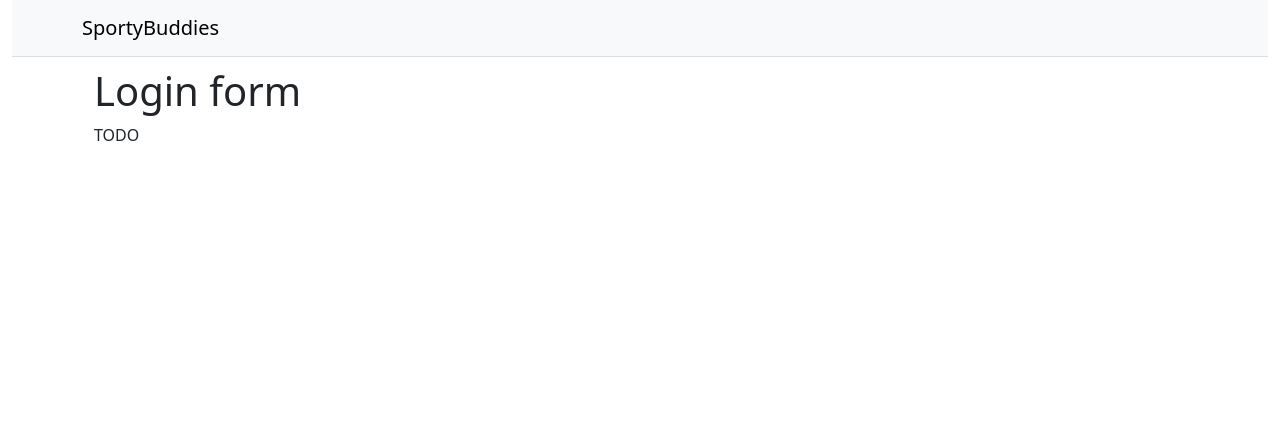
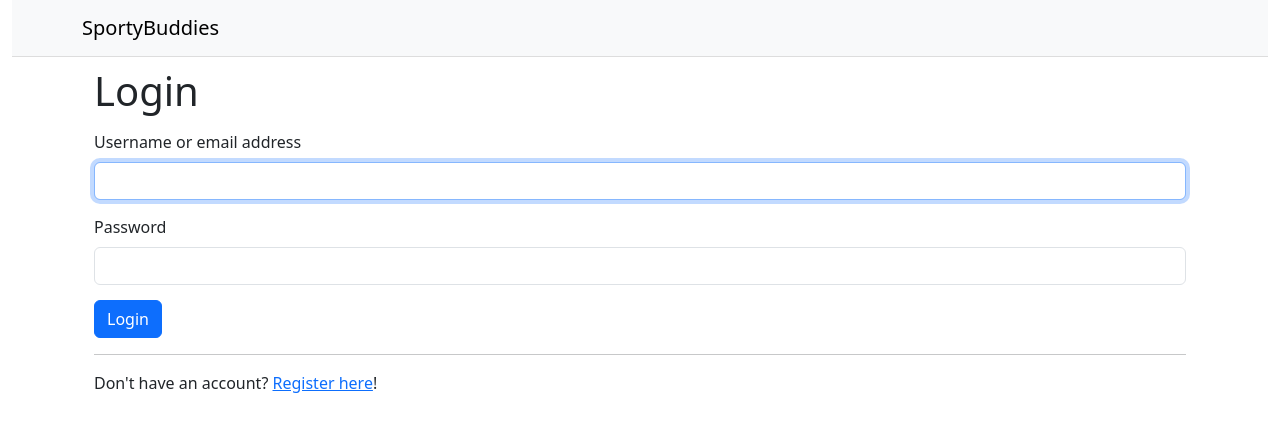
Before and after one commit to tbaran2001/react-sportybuddies, a React (Create React App) app: page /login in a window 1280 px wide. Shown: the top 432 px of the page. Built offline with nearby package versions, Linux system fonts and the light colour scheme; no server answers.

Commit message:
Add registration, add message flashing

```diff
--- a/src/App.js
+++ b/src/App.js
@@ -4,21 +4,26 @@ import { BrowserRouter, Routes, Route, Navigate } from "react-router-dom";
 import AllUsersPage from "./pages/AllUsersPage";
 import UserPage from "./pages/UserPage";
 import LoginPage from "./pages/LoginPage";
+import RegistrationPage from "./pages/RegistrationPage";
 import ApiProvider from "./contexts/ApiProvider";
+import FlashProvider from "./contexts/FlashProvider";
 
 export default function App() {
   return (
     <Container fluid className="App">
       <BrowserRouter>
+        <FlashProvider>
           <ApiProvider>
             <Header />
             <Routes>
               <Route path="/" element={<AllUsersPage />} />
               <Route path="/user/:id" element={<UserPage />} />
               <Route path="/login" element={<LoginPage />} />
+              <Route path="/register" element={<RegistrationPage />} />
               <Route path="*" element={<Navigate to="/" />} />
             </Routes>
           </ApiProvider>
+        </FlashProvider>
       </BrowserRouter>
     </Container>
   );
--- a/src/SportybuddiesApiClient.js
+++ b/src/SportybuddiesApiClient.js
@@ -38,10 +38,15 @@ export default class SportybuddiesApiClient {
     response.headers.forEach((value, key) => {
       headers[key] = value;
     });
+    let responseBody = null;
+    if (response.status !== 204) {
+      const text = await response.text();
+      responseBody = text ? JSON.parse(text) : null;
+    }
     return {
       ok: response.ok,
       status: response.status,
-      body: response.status !== 204 ? await response.json() : null,
+      body: responseBody,
       headers: headers,
     };
   }
--- a/src/components/Body.js
+++ b/src/components/Body.js
@@ -1,6 +1,7 @@
-import Container from 'react-bootstrap/Container';
-import Stack from 'react-bootstrap/Stack';
-import Sidebar from './Sidebar';
+import Container from "react-bootstrap/Container";
+import Stack from "react-bootstrap/Stack";
+import Sidebar from "./Sidebar";
+import FlashMessage from "./FlashMessage";
 
 export default function Body({ sidebar, children }) {
   return (
@@ -8,6 +9,7 @@ export default function Body({ sidebar, children }) {
       <Stack direction="horizontal" className="Body">
         {sidebar && <Sidebar />}
         <Container className="Content">
+          <FlashMessage />
           {children}
         </Container>
       </Stack>
--- /dev/null
+++ b/src/components/FlashMessage.js
@@ -0,0 +1,19 @@
+import { useContext } from 'react';
+import Alert from 'react-bootstrap/Alert';
+import Collapse from 'react-bootstrap/Collapse';
+import { FlashContext } from '../contexts/FlashProvider';
+
+export default function FlashMessage() {
+  const { flashMessage, visible, hideFlash } = useContext(FlashContext);
+
+  return (
+    <Collapse in={visible}>
+      <div>
+        <Alert variant={flashMessage.type || 'info'} dismissible
+          onClose={hideFlash}>
+          {flashMessage.message}
+        </Alert>
+      </div>
+    </Collapse>
+  );
+}
--- /dev/null
+++ b/src/components/InputField.js
@@ -0,0 +1,22 @@
+import Form from "react-bootstrap/Form";
+
+export default function InputField({
+  name,
+  label,
+  type,
+  placeholder,
+  error,
+  fieldRef,
+}) {
+  return (
+    <Form.Group controlId={name} className="InputField">
+      {label && <Form.Label>{label}</Form.Label>}
+      <Form.Control
+        type={type || "text"}
+        placeholder={placeholder}
+        ref={fieldRef}
+      />
+      <Form.Text className="text-danger">{error}</Form.Text>
+    </Form.Group>
+  );
+}
--- /dev/null
+++ b/src/contexts/FlashProvider.js
@@ -0,0 +1,35 @@
+import { createContext, useContext, useState } from 'react';
+
+export const FlashContext = createContext();
+let flashTimer;
+
+export default function FlashProvider({ children }) {
+  const [flashMessage, setFlashMessage] = useState({});
+  const [visible, setVisible] = useState(false);
+
+  const flash = (message, type, duration = 10) => {
+    if (flashTimer) {
+      clearTimeout(flashTimer);
+      flashTimer = undefined;
+    }
+    setFlashMessage({message, type});
+    setVisible(true);
+    if (duration) {
+      flashTimer = setTimeout(hideFlash, duration * 1000);
+    }
+  };
+
+  const hideFlash = () => {
+    setVisible(false);
+  };
+
+  return (
+    <FlashContext.Provider value={{flash, hideFlash, flashMessage, visible}}>
+      {children}
+    </FlashContext.Provider>
+  );
+}
+
+export function useFlash() {
+  return useContext(FlashContext).flash;
+}
--- a/src/index.css
+++ b/src/index.css
@@ -63,3 +63,8 @@
   margin-bottom: 10px;
   text-align: right;
 }
+
+.InputField {
+  margin-top: 15px;
+  margin-bottom: 15px;
+}
--- a/src/pages/LoginPage.js
+++ b/src/pages/LoginPage.js
@@ -1,10 +1,62 @@
+import { useState, useEffect, useRef } from "react";
+import Form from "react-bootstrap/Form";
+import Button from "react-bootstrap/Button";
 import Body from "../components/Body";
+import InputField from "../components/InputField";
+import { Link } from "react-router-dom";
 
 export default function LoginPage() {
+  const [formErrors, setFormErrors] = useState({});
+  const usernameField = useRef();
+  const passwordField = useRef();
+
+  useEffect(() => {
+    usernameField.current.focus();
+  }, []);
+
+  const onSubmit = (ev) => {
+    ev.preventDefault();
+    const username = usernameField.current.value;
+    const password = passwordField.current.value;
+
+    const errors = {};
+    if (!username) {
+      errors.username = "Username must not be empty.";
+    }
+    if (!password) {
+      errors.password = "Password must not be empty.";
+    }
+    setFormErrors(errors);
+    if (Object.keys(errors).length > 0) {
+      return;
+    }
+
+    // TODO: log the user in
+  };
+
   return (
     <Body>
-      <h1>Login form</h1>
-      <p>TODO</p>
+      <h1>Login</h1>
+      <Form onSubmit={onSubmit}>
+        <InputField
+          name="username"
+          label="Username or email address"
+          error={formErrors.username}
+          fieldRef={usernameField}
+        />
+        <InputField
+          name="password"
+          label="Password"
+          type="password"
+          error={formErrors.password}
+          fieldRef={passwordField}
+        />
+        <Button variant="primary" type="submit">
+          Login
+        </Button>
+      </Form>
+      <hr />
+      <p>Don&apos;t have an account? <Link to="/register">Register here</Link>!</p>
     </Body>
   );
 }
--- /dev/null
+++ b/src/pages/RegistrationPage.js
@@ -0,0 +1,82 @@
+import { useState, useEffect, useRef } from "react";
+import Form from "react-bootstrap/Form";
+import Button from "react-bootstrap/Button";
+import Body from "../components/Body";
+import InputField from "../components/InputField";
+import { useNavigate } from "react-router-dom";
+import { useApi } from "../contexts/ApiProvider";
+import { useFlash } from "../contexts/FlashProvider";
+
+export default function RegistrationPage() {
+  const [formErrors, setFormErrors] = useState({});
+  const usernameField = useRef();
+  const emailField = useRef();
+  const passwordField = useRef();
+  const password2Field = useRef();
+  const flash = useFlash();
+
+  useEffect(() => {
+    usernameField.current.focus();
+  }, []);
+
+  const navigate = useNavigate();
+  const api = useApi();
+
+  const onSubmit = async (event) => {
+    event.preventDefault();
+    if (passwordField.current.value !== password2Field.current.value) {
+      setFormErrors({password2: "Passwords don't match"});
+    }
+    else {
+      const data = await api.post('/register', {
+        email: emailField.current.value,
+        password: passwordField.current.value
+      });
+      if (!data.ok) {
+        setFormErrors(data.body.errors.json);
+      }
+      else {
+        setFormErrors({});
+        flash('You have successfully registered!', 'success');
+        navigate('/login');
+      }
+    }
+  };
+
+  return (
+    <Body>
+      <h1>Register</h1>
+      <Form onSubmit={onSubmit}>
+        <InputField
+          name="username"
+          label="Username"
+          error={formErrors.username}
+          fieldRef={usernameField}
+        />
+        <InputField
+          name="email"
+          label="Email address"
+          error={formErrors.email}
+          fieldRef={emailField}
+        />
+        <InputField
+          name="password"
+          label="Password"
+          type="password"
+          error={formErrors.password}
+          fieldRef={passwordField}
+        />
+        <InputField
+          name="password2"
+          label="Password again"
+          type="password"
+          error={formErrors.password2}
+          fieldRef={password2Field}
+        />
+        <Button variant="primary" type="submit">
+          Register
+        </Button>
+      </Form>
+    </Body>
+  );
+}
```
Lines whose indentation alone changed are shown as unchanged.
